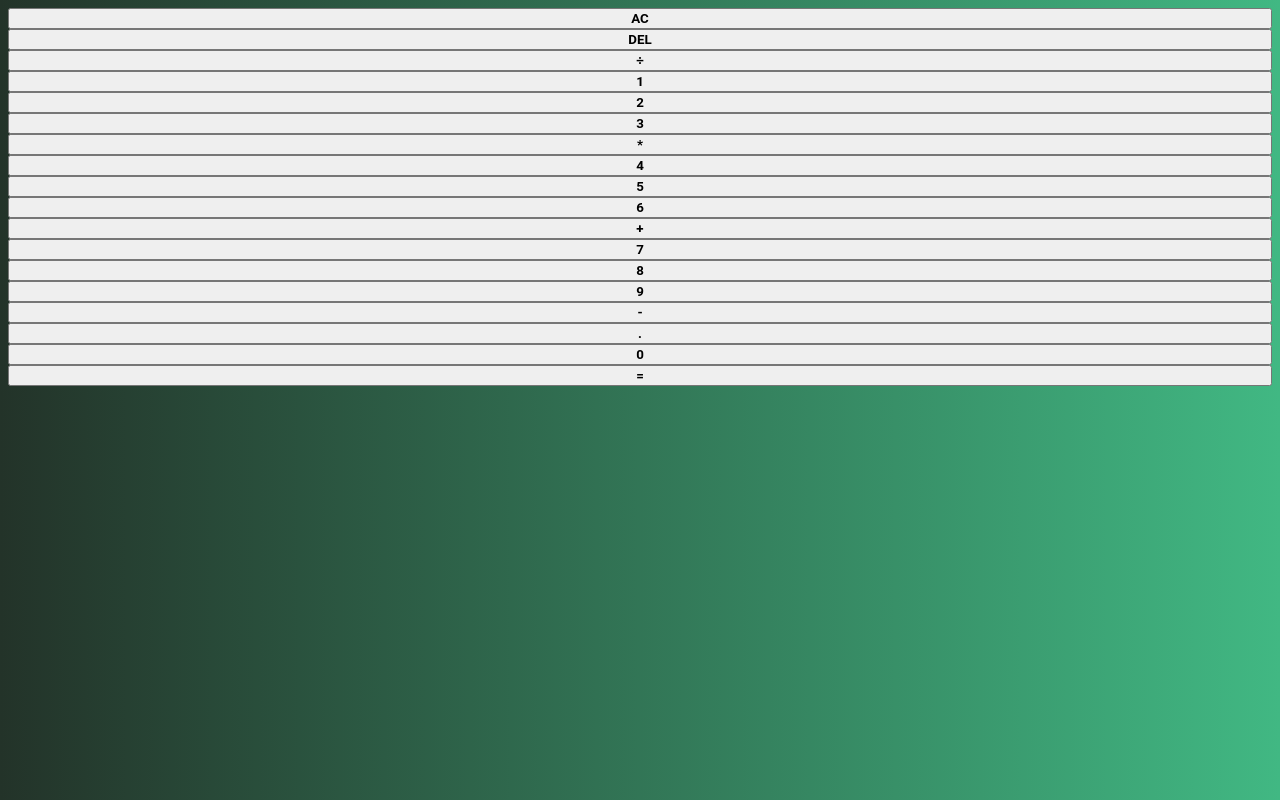
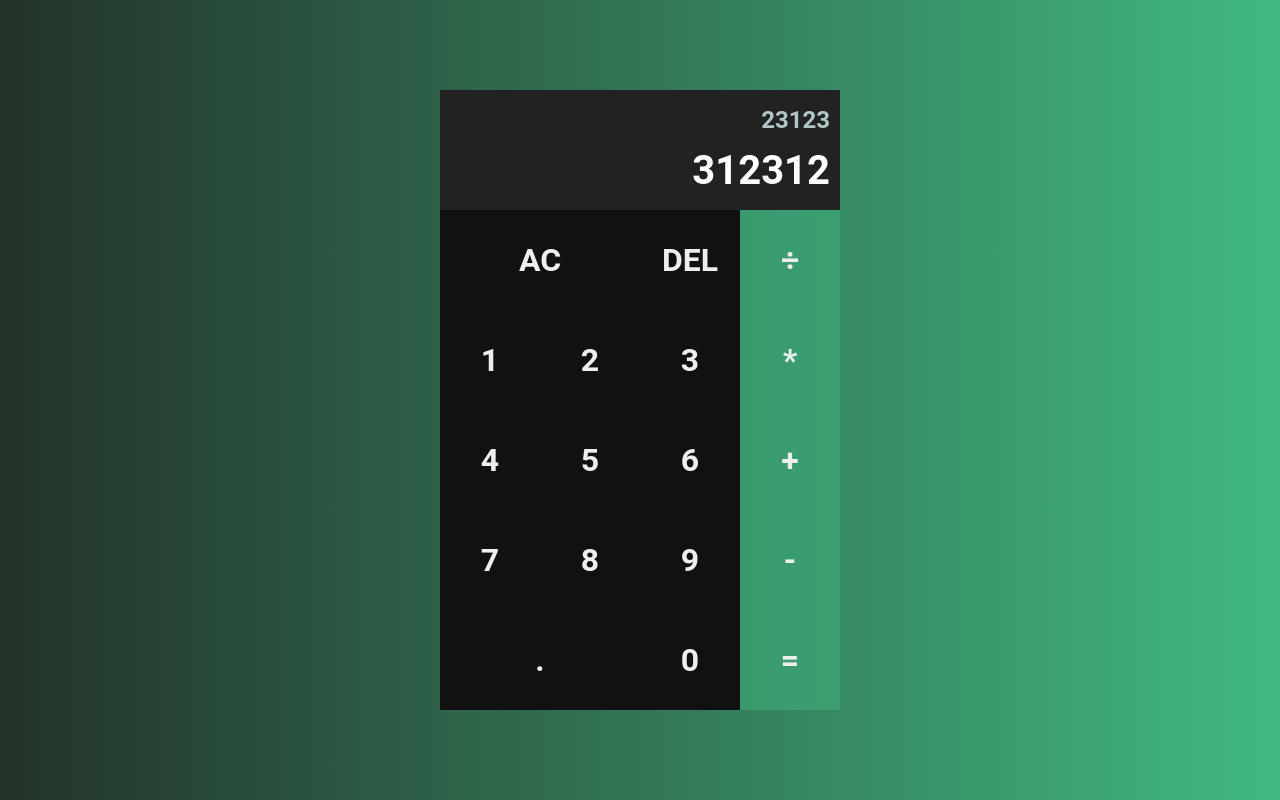
Before and after one commit to andrepimenta13/Calculator-JS, a plain HTML site: page index.html in a window 1280 px wide. Drawn offline with Linux system fonts and the light colour scheme.

Commit message:
add html + css

```diff
--- a/index.html
+++ b/index.html
@@ -15,27 +15,27 @@
 <body>
     <div class="grid-container">
         <div class="output">
-            <div class="previous-operand"></div>
-            <div class="current-operand"></div>
+            <div class="previous-operand">23123</div>
+            <div class="current-operand">312312</div>
         </div>
         <button class="span-two">AC</button>
         <button>DEL</button>
-        <button>÷</button>
+        <button class="operator">÷</button>
         <button>1</button>
         <button>2</button>
         <button>3</button>
-        <button>*</button>
+        <button class="operator">*</button>
         <button>4</button>
         <button>5</button>
         <button>6</button>
-        <button>+</button>
+        <button class="operator">+</button>
         <button>7</button>
         <button>8</button>
         <button>9</button>
-        <button>-</button>
+        <button class="operator">-</button>
         <button class="span-two">.</button>
         <button>0</button>
-        <button>=</button>
+        <button class="operator">=</button>
     </div>
 
 
--- a/styles.css
+++ b/styles.css
@@ -2,6 +2,8 @@
     box-sizing: border-box;
     font-family: 'Roboto', sans-serif;
     font-weight: bold;
+    margin: 0;
+    padding: 0;
 }
 
 body {
@@ -10,4 +12,50 @@ body {
 
 .grid-container {
     display: grid;
+    justify-content: center;
+    align-content: center;
+    min-height: 100vh;
+    grid-template-columns: repeat(4, 100px);
+    grid-template-rows: minmax(120px, auto) repeat(5, 100px);
 }
+
+.grid-container>button {
+    cursor: pointer;
+    font-size: 2rem;
+    border: none;
+    outline: none;
+    background-color: #111;
+    color: #eee;
+
+}
+
+.grid-container>.operator {
+    background: #41b88375;
+}
+
+.grid-container>.span-two {
+    grid-column: span 2;
+
+}
+
+.grid-container>.output {
+    grid-column: 1/-1;
+    background: #222;
+    display: flex;
+    flex-direction: column;
+    align-items: flex-end;
+    justify-content: space-around;
+    padding: 10px;
+    word-wrap: break-word;
+    word-break: break-all;
+}
+
+.grid-container>.output>.previous-operand {
+    color: rgba(225, 255, 255, 0.75);
+    font-size: 1.5rem;
+}
+
+.grid-container>.output>.current-operand {
+    color: white;
+    font-size: 2.5rem;
+}
```
